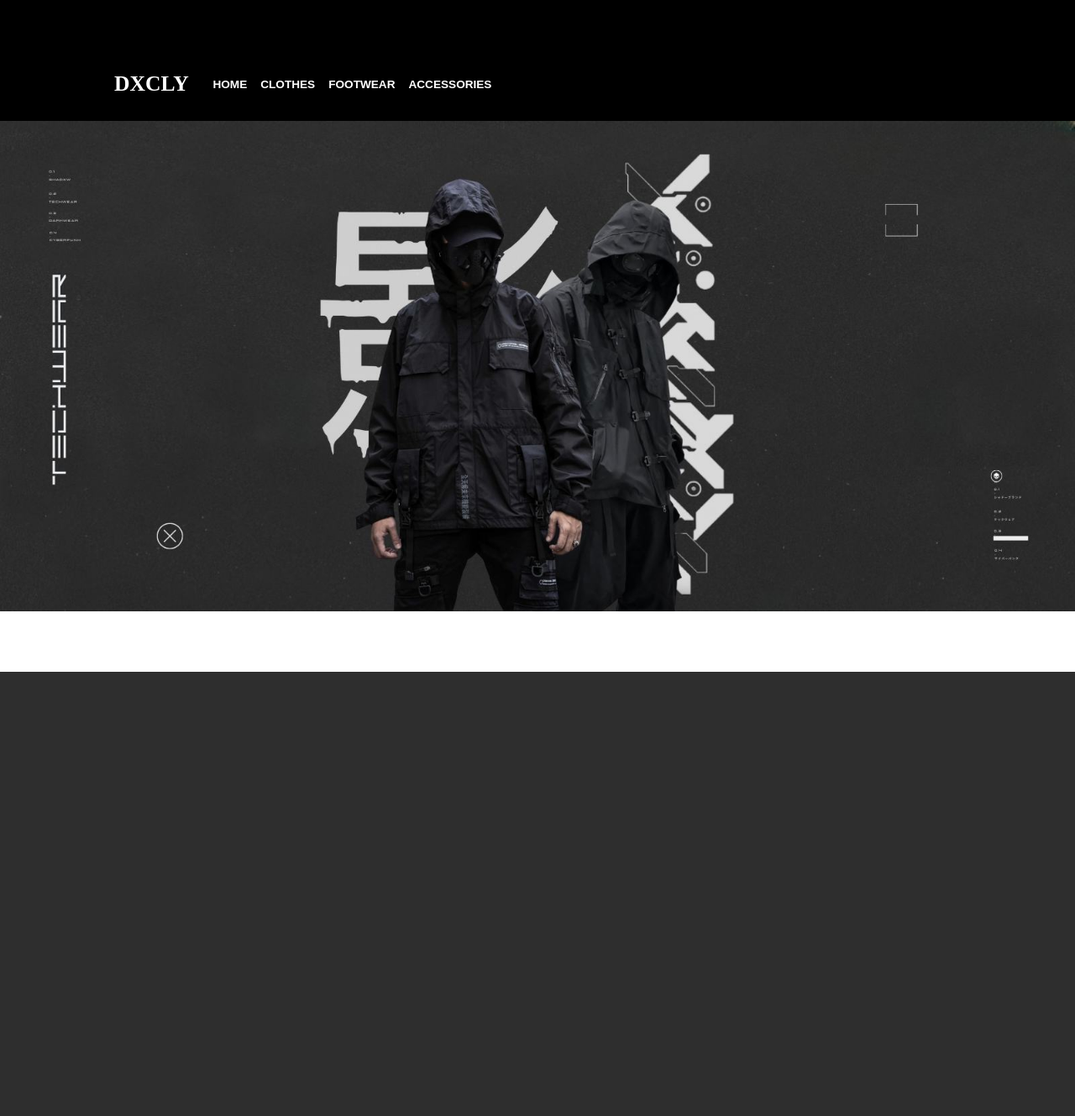
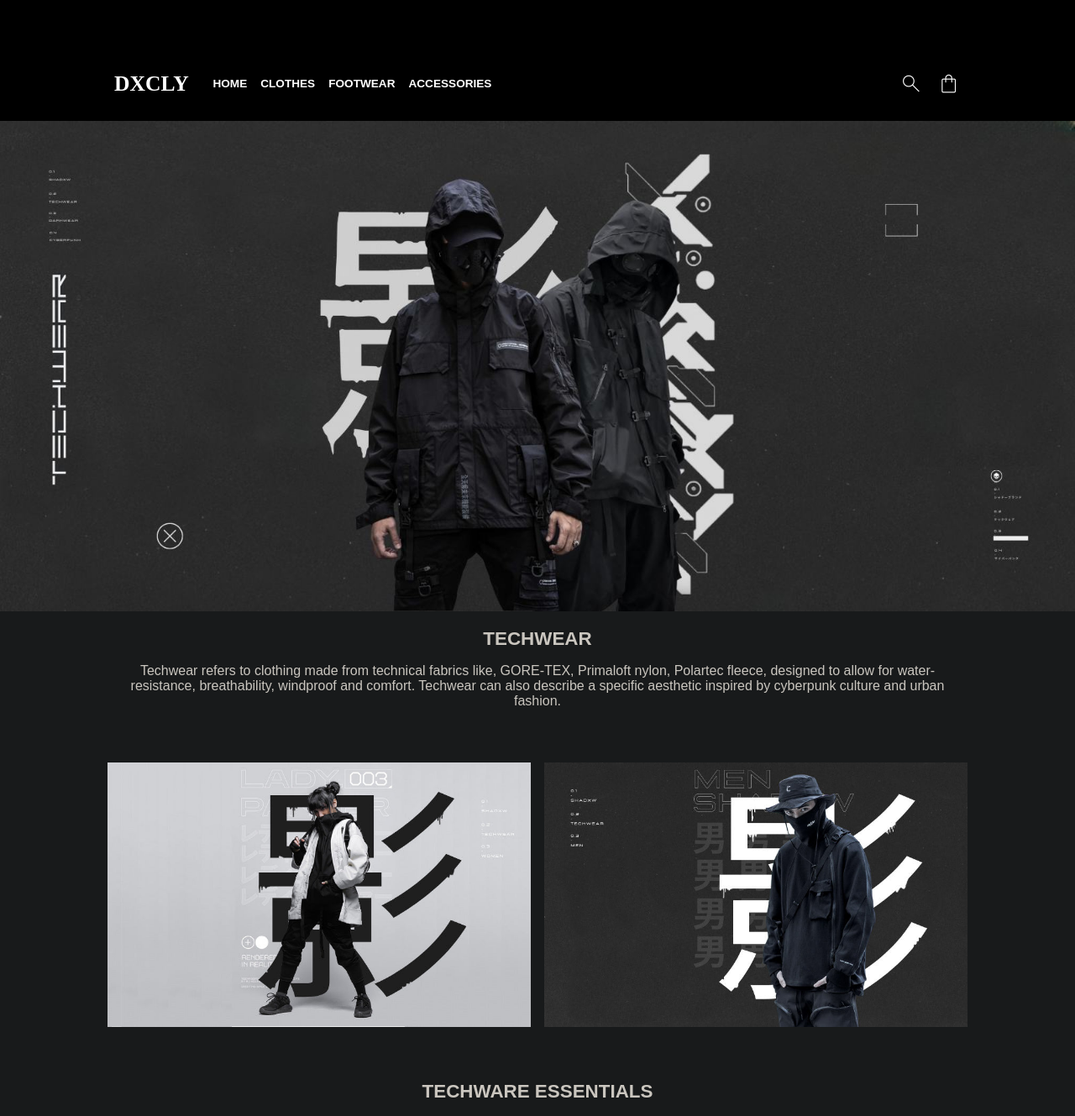
Before and after one commit to ClydeMondero/dxcly, a PHP site: page / in a window 1280 px wide. Shown: the whole page at 84% size. Before the commit the page ends 800 px from the top, so only its background shows below. Run offline with PHP 8.4, Linux system fonts and the light colour scheme.

Commit message:
feat: added hero, gender, essentials

```diff
--- a/index.html
+++ b/index.html
@@ -4,7 +4,11 @@
     <meta charset="UTF-8" />
     <meta name="viewport" content="width=device-width, initial-scale=1.0" />
     <link rel="stylesheet" href="styles/home.css" />
-    <title>Document</title>
+    <link
+      rel="stylesheet"
+      href="https://fonts.googleapis.com/css2?family=Material+Symbols+Outlined:opsz,wght,FILL,GRAD@20..48,100..700,0..1,-50..200"
+    />
+    <title>DXCLY:Techwear</title>
   </head>
   <body>
     <!-- Header -->
@@ -17,19 +21,57 @@
         <div class="left">
           <span class="logo">DXCLY</span>
           <div class="nav">
-            <span>Home</span>
-            <span>Clothes</span>
-            <span>Footwear</span>
-            <span>Accessories</span>
+            <span
+              >Home
+              <hr
+            /></span>
+
+            <span
+              >Clothes
+              <hr />
+            </span>
+            <span
+              >Footwear
+              <hr />
+            </span>
+            <span
+              >Accessories
+              <hr />
+            </span>
           </div>
         </div>
-        <div class="right"></div>
+        <div class="right">
+          <span class="material-symbols-outlined"> search </span>
+          <span class="material-symbols-outlined"> shopping_bag </span>
+        </div>
       </div>
     </div>
 
     <!-- Hero -->
     <div class="hero">
       <img src="images/hero.jpg" alt="" />
+      <div class="hero-container">
+        <span>Techwear</span>
+        <p>
+          Techwear refers to clothing made from technical fabrics like,
+          GORE-TEX, Primaloft nylon, Polartec fleece, designed to allow for
+          water-resistance, breathability, windproof and comfort. Techwear can
+          also describe a specific aesthetic inspired by cyberpunk culture and
+          urban fashion.
+        </p>
+      </div>
     </div>
+
+    <!-- Gender -->
+    <div class="gender">
+      <img src="images/women.jpg" alt="" />
+      <img src="images/men.jpg" alt="" />
+    </div>
+
+    <!-- Essentials-->
+    <div class="essentials">
+      <span>Techware Essentials</span>
+    </div>
+    <script src="scripts/home.js"></script>
   </body>
 </html>
--- a/products.xml
+++ b/products.xml
@@ -1 +1,29 @@
 <?xml version="1.0" encoding="UTF-8"?>
+<?xml-stylesheet type="text/xsl" href="products.xsl"?>
+<Products>
+<Product>
+    <Name>Techwear  Black Pants</Name>
+    <Price>3,999</Price>
+    <Location>images/pants.jpg</Location>
+</Product>
+<Product>
+    <Name>Tactical Joggers</Name>
+    <Price>3,399</Price>
+    <Location>images/pants2.jpg</Location>
+</Product>
+<Product>
+    <Name>High Collar Hoodie</Name>
+    <Price>4,999</Price>
+    <Location>images/hoodie.jpg</Location>
+</Product>
+<Product>
+    <Name>XGXF Jacket</Name>
+    <Price>4,999</Price>
+    <Location>images/jacket.jpg</Location>
+</Product>
+<Product>
+    <Name>Black Techwear Jacket</Name>
+    <Price>3,999</Price>
+    <Location>images/jacket2.jpg</Location>
+</Product>
+</Products>
--- /dev/null
+++ b/scripts/home.js
@@ -0,0 +1,28 @@
+let xmlhttp = new XMLHttpRequest();
+
+xmlhttp.onreadystatechange = function () {
+  if (this.readyState == 4 && this.status == 200) {
+    let xmlDoc = this.responseXML;
+
+    let xslhttp = new XMLHttpRequest();
+    xslhttp.onreadystatechange = function () {
+      if (this.readyState == 4 && this.status == 200) {
+        let xslDoc = this.responseXML;
+
+        //Apply XSLT transformation
+        let xsltProcessor = new XSLTProcessor();
+        xsltProcessor.importStylesheet(xslDoc);
+
+        let resultDoc = xsltProcessor.transformToFragment(xmlDoc, document);
+
+        document.querySelector(".essentials").appendChild(resultDoc);
+      }
+    };
+
+    xslhttp.open("GET", "products.xsl", true);
+    xslhttp.send();
+  }
+};
+
+xmlhttp.open("GET", "products.xml", true);
+xmlhttp.send();
--- a/styles/home.css
+++ b/styles/home.css
@@ -4,9 +4,17 @@
   box-sizing: border-box;
 }
 
+:root {
+  --dark: #181a1b;
+  --gray: #858d94;
+  --light-gray: #cac6bf;
+  --medium-padding: 1rem 8.5rem;
+}
+
 body {
   font-family: Arial, Helvetica, sans-serif;
   color: #fff;
+  background-color: var(--dark);
 }
 
 body::-webkit-scrollbar {
@@ -14,11 +22,11 @@
 }
 
 body::-webkit-scrollbar-track {
-  background-color: #181a1b;
+  background-color: var(--dark);
 }
 
 body::-webkit-scrollbar-thumb {
-  background-color: #858d94;
+  background-color: var(--gray);
 }
 
 .header {
@@ -39,29 +47,98 @@
   height: 50%;
   display: flex;
   align-items: center;
+  justify-content: space-between;
   font-weight: 600;
 }
 
-.header .bottom .left {
+.bottom .left {
   display: flex;
   align-items: center;
   gap: 1.8rem;
 }
 
-.header .bottom .left .nav {
+.bottom .right {
   display: flex;
   align-items: center;
   gap: 1rem;
 }
 
-.header .bottom .logo {
+.bottom .right span {
+  font-size: 1.8rem;
+  font-weight: 200;
+}
+
+.nav {
+  display: flex;
+  align-items: center;
+  gap: 1rem;
+}
+
+span hr {
+  border-color: var(--gray);
+  width: 0%;
+  border-width: 0.1rem;
+  opacity: 0;
+  transition: width 1s ease-in;
+}
+
+span:hover > hr {
+  width: 100%;
+  opacity: 100%;
+}
+
+.bottom .logo {
   font-family: Astera;
   font-size: 1.6rem;
 }
 
+.hero span {
+  font-size: 1.4rem;
+  font-weight: 600;
+  text-transform: uppercase;
+}
+
+.hero-container {
+  padding: var(--medium-padding);
+  display: flex;
+  flex-direction: column;
+  text-align: center;
+  gap: 1rem;
+  color: var(--light-gray);
+}
+
+.gender {
+  margin-top: 2rem;
+  padding: var(--medium-padding);
+  display: flex;
+  align-items: center;
+  justify-content: center;
+  gap: 1rem;
+}
+
+.gender img {
+  width: 50%;
+}
+
+.essentials {
+  padding: var(--medium-padding);
+  display: flex;
+  flex-direction: column;
+  text-align: center;
+  gap: 1rem;
+  color: var(--light-gray);
+}
+
+.essentials span {
+  margin-top: 2rem;
+  font-size: 1.4rem;
+  font-weight: 600;
+  text-transform: uppercase;
+}
+
 @media only screen and (min-width: 1024px) {
   .header {
-    padding: 1rem 8.5rem;
+    padding: var(--medium-padding);
   }
 
   .hero img {
```
Also changed, not shown: images/hoodie.jpg (added), images/jacket.jpg (added), images/jacket2.jpg (added), images/men.jpg (added), images/pants.jpg (added), images/pants2.jpg (added), images/women.jpg (added), 1 other file.
